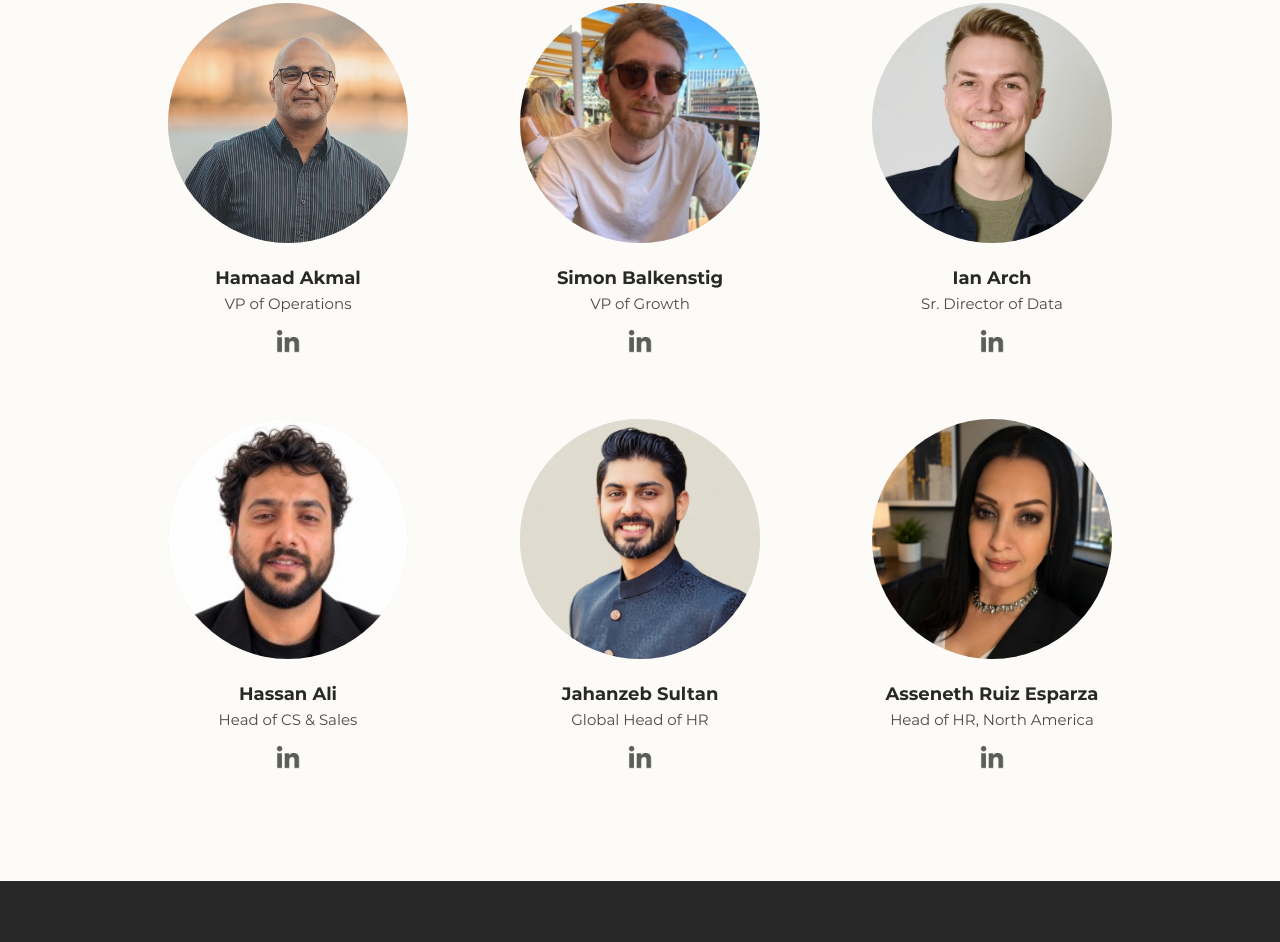
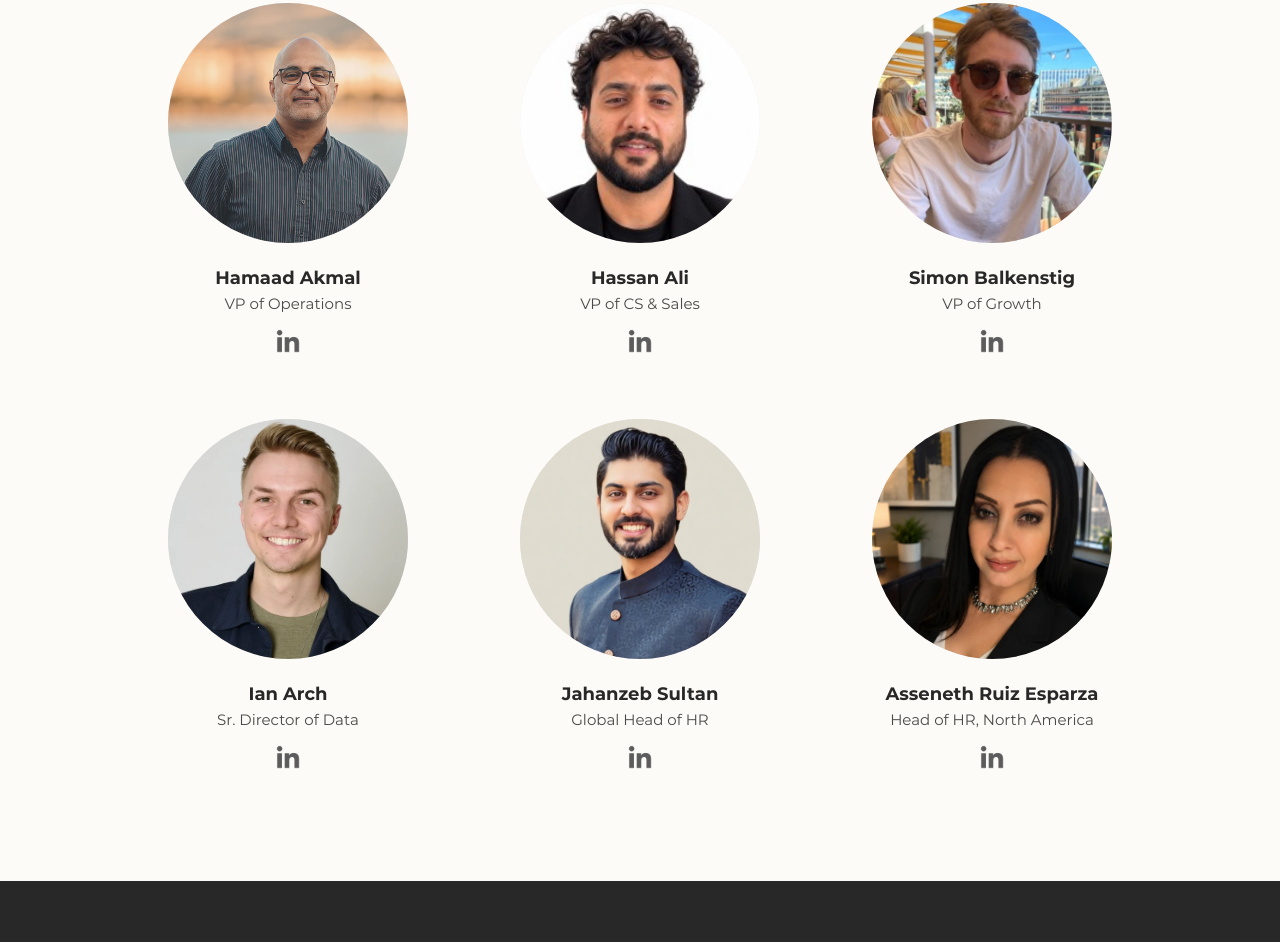
Before and after one commit to ahmad-kiani/nysonian-com, a plain HTML site: page team.html in a window 1280 px wide. Shown: the part 716-1658 px from the top of the page. Drawn offline with Linux system fonts and the light colour scheme.

Commit message:
chore(team): move Hassan Ali before Simon; title VP of CS & Sales
Co-Authored-By: Claude Opus 5.5 (1M context) <noreply@anthropic.com>

```diff
--- a/team.html
+++ b/team.html
@@ -63,6 +63,12 @@
         <p class="member__title">VP of Operations</p>
       </li>
       <li class="member">
+        <img class="member__photo" src="assets/img/team-hassan-ali-li.jpg" width="200" height="200" loading="lazy" alt="">
+        <h2 class="member__name">Hassan Ali</h2>
+        <a class="member__linkedin" href="https://www.linkedin.com/in/hassan-ali-kayani-b42139181/" target="_blank" rel="noopener"><img src="assets/img/icon-linkedin-grey.webp" width="42" height="42" alt="Hassan Ali on LinkedIn"></a>
+        <p class="member__title">VP of CS &amp; Sales</p>
+      </li>
+      <li class="member">
         <img class="member__photo" src="assets/img/team-simon-balkenstig.webp" width="506" height="506" loading="lazy" alt="">
         <h2 class="member__name">Simon Balkenstig</h2>
         <a class="member__linkedin" href="https://www.linkedin.com/in/balkenstig/" target="_blank" rel="noopener"><img src="assets/img/icon-linkedin-grey.webp" width="42" height="42" alt="Simon Balkenstig on LinkedIn"></a>
@@ -73,12 +79,6 @@
         <h2 class="member__name">Ian Arch</h2>
         <a class="member__linkedin" href="https://www.linkedin.com/in/ian-arch-6a0911a2/" target="_blank" rel="noopener"><img src="assets/img/icon-linkedin-grey.webp" width="42" height="42" alt="Ian Arch on LinkedIn"></a>
         <p class="member__title">Sr. Director of Data</p>
-      </li>
-      <li class="member">
-        <img class="member__photo" src="assets/img/team-hassan-ali-li.jpg" width="200" height="200" loading="lazy" alt="">
-        <h2 class="member__name">Hassan Ali</h2>
-        <a class="member__linkedin" href="https://www.linkedin.com/in/hassan-ali-kayani-b42139181/" target="_blank" rel="noopener"><img src="assets/img/icon-linkedin-grey.webp" width="42" height="42" alt="Hassan Ali on LinkedIn"></a>
-        <p class="member__title">Head of CS &amp; Sales</p>
       </li>
       <li class="member">
         <img class="member__photo" src="assets/img/team-jahanzeb-sultan.webp" width="600" height="600" loading="lazy" alt="">
```
